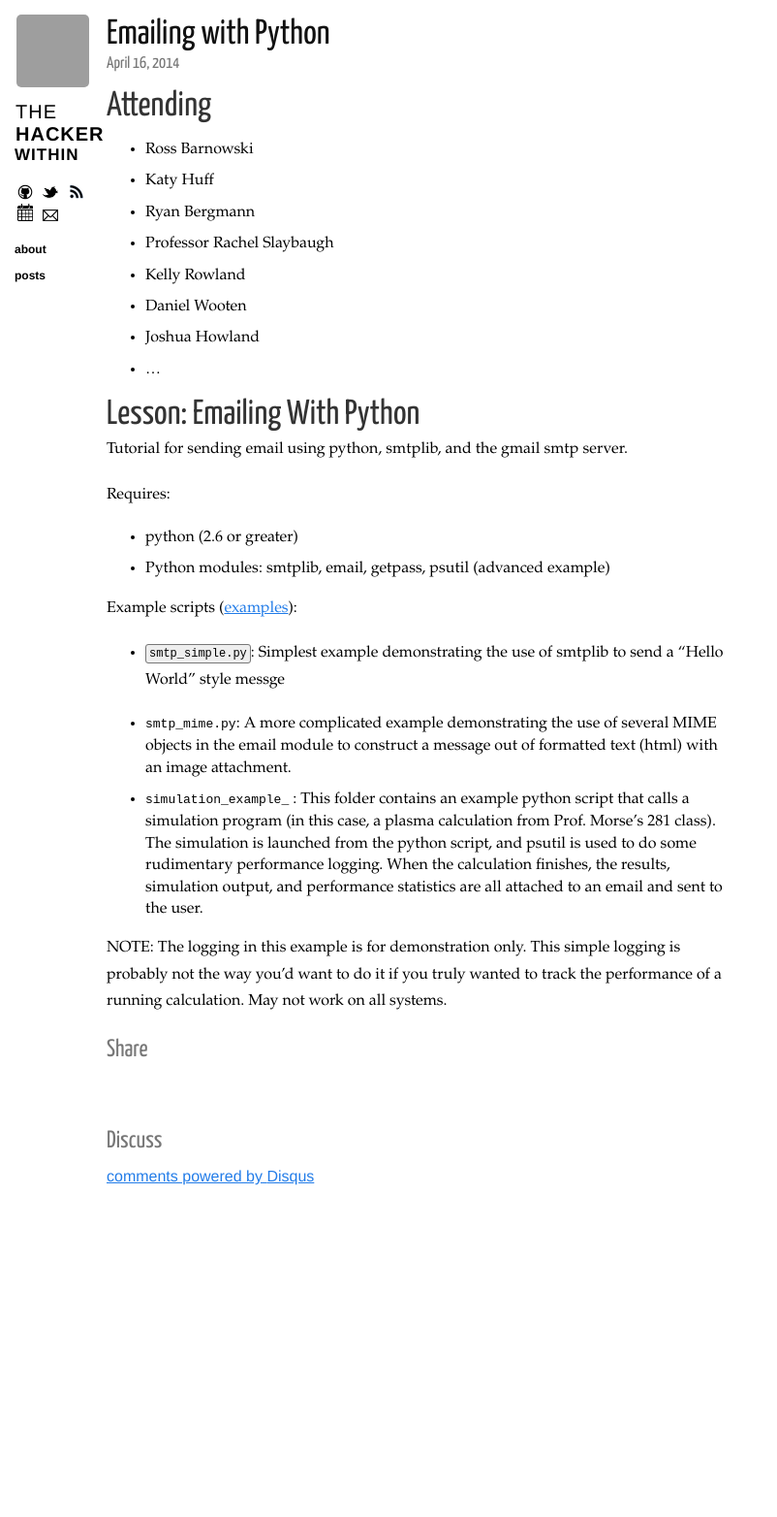
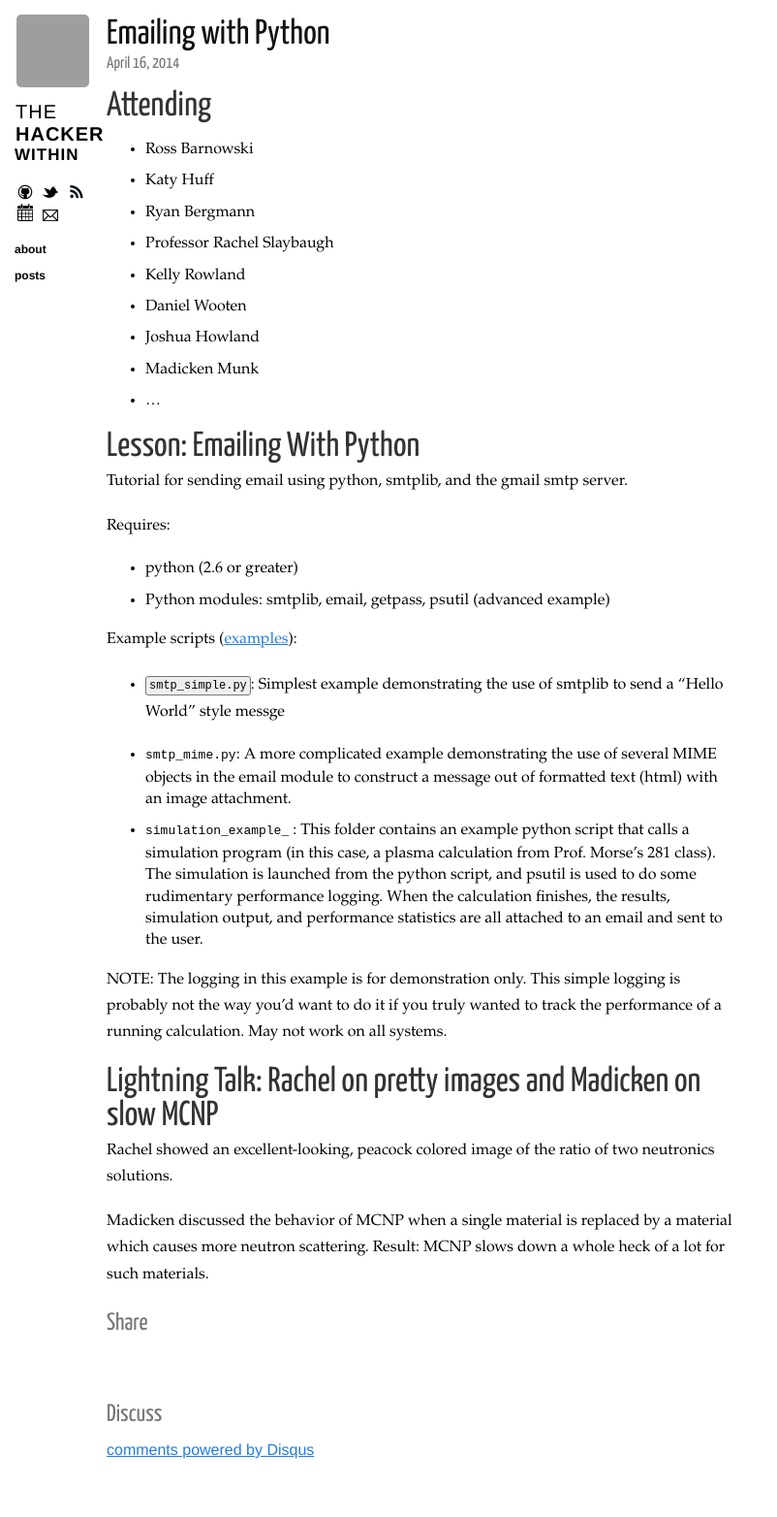
Before and after one commit to thehackerwithin/berkeley, a Jekyll site: the page built from _posts/2014-04-16-automating-emails.markdown, in a window 1280 px wide. Shown: the whole page at 97% size, without its empty margins (0-802 px from the left). Built offline with Jekyll 4.4.1, drawn with Linux system fonts in a browser that asks for light colours; nearby versions of some CDN libraries; Markdown is read by kramdown in place of the engine named in the settings; comment, search, counter and statistics services are not loaded; before the commit the page ends 1282 px from its top, so only the background shows below that; grey boxes are pictures that could not be loaded.

```diff
--- a/_posts/2014-04-16-automating-emails.markdown
+++ b/_posts/2014-04-16-automating-emails.markdown
@@ -15,6 +15,7 @@
 -    Kelly Rowland
 -    Daniel Wooten
 -    Joshua Howland
+-    Madicken Munk
 -    ...
 
 # Lesson: Emailing With Python
@@ -44,4 +45,14 @@
 logging is probably not the way you'd want to do it if you truly wanted to
 track the performance of a running calculation. May not work on all systems.
 
+
+# Lightning Talk: Rachel on pretty images and Madicken on slow MCNP
+
+Rachel showed an excellent-looking, peacock colored image of the ratio of two
+neutronics solutions.
+
+Madicken discussed the behavior of MCNP when a single material is replaced by
+a material which causes more neutron scattering. Result: MCNP slows down a whole
+heck of a lot for such materials.
+
 [examples]: https://github.com/thehackerwithin/berkeley/blob/master/python_email   "Tutorial Source"
```
